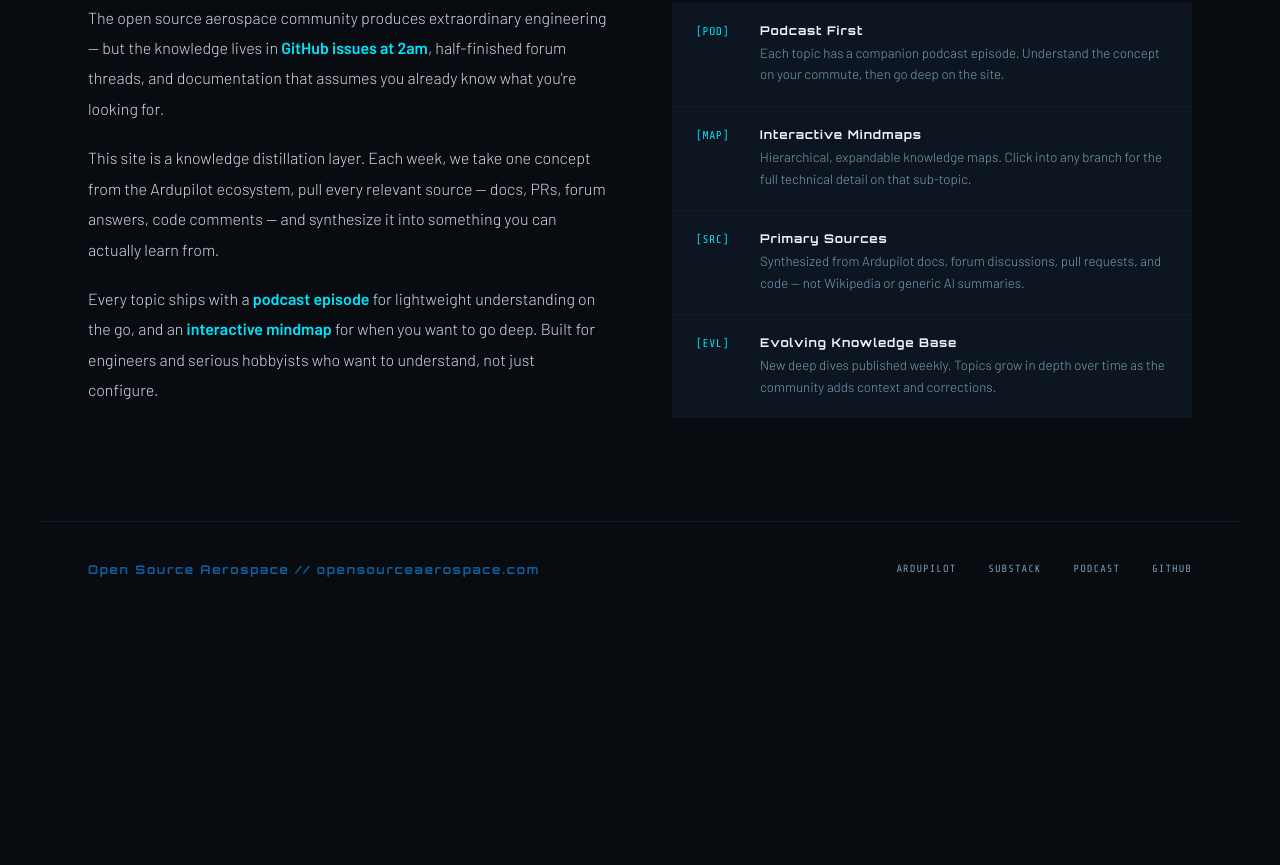
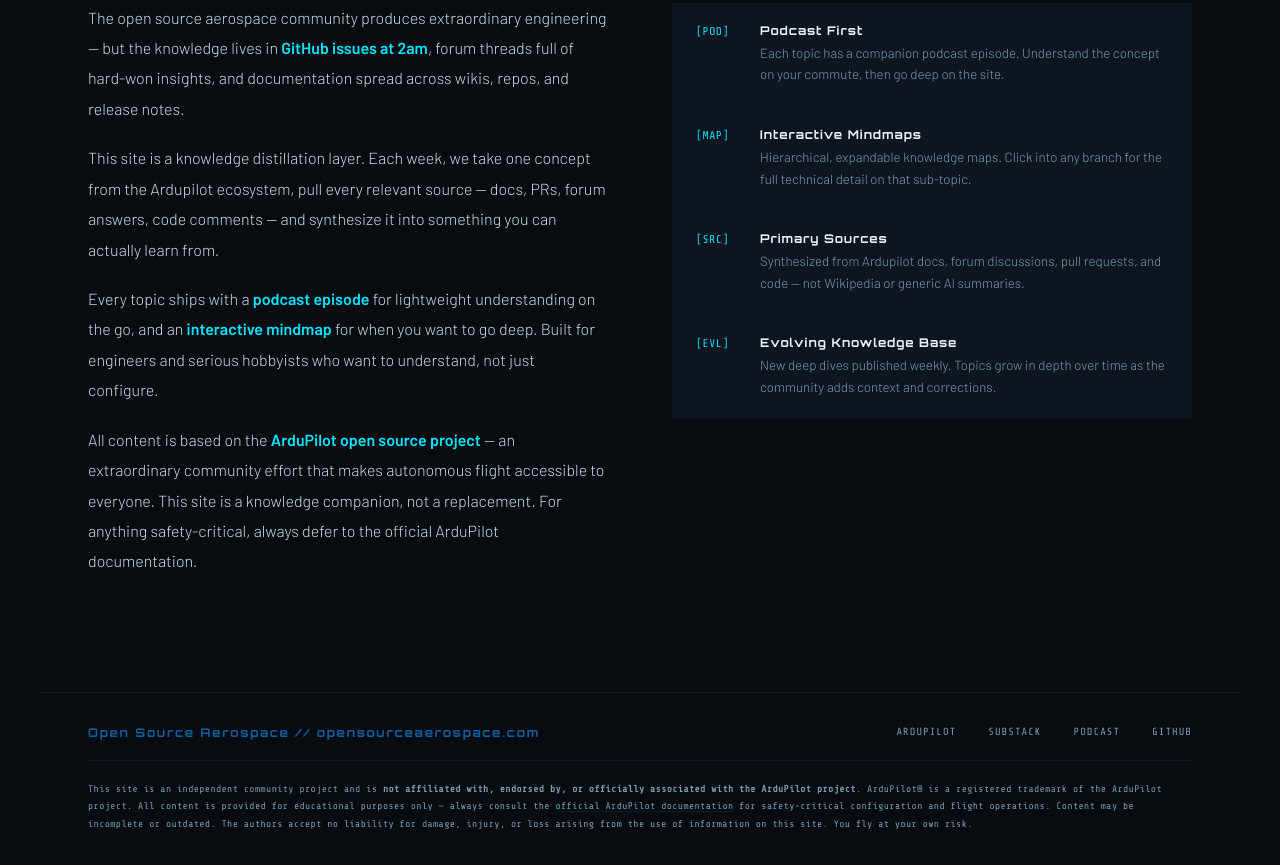
Before and after one commit to opensourceaerospace/opensourceaerospace.github.io, a plain HTML site: page index.html in a window 1280 px wide. Shown: the part 1824-2689 px from the top of the page. Before the commit the page ends 2441 px from the top, so only its background shows below. Drawn offline with nearby package versions, Linux system fonts and the light colour scheme.

Commit message:
Update index.html
fixed wording and added footer

```diff
--- a/index.html
+++ b/index.html
@@ -329,10 +329,15 @@
     footer {
       position: relative; z-index: 1;
       border-top: 1px solid var(--grid-line);
-      padding: 2.5rem 3rem;
+      padding: 2rem 3rem;
       max-width: 1200px; margin: 0 auto;
+    }
+    .footer-top {
       display: flex; justify-content: space-between; align-items: center;
       flex-wrap: wrap; gap: 1rem;
+      margin-bottom: 1.25rem;
+      padding-bottom: 1.25rem;
+      border-bottom: 1px solid var(--grid-line);
     }
     .footer-brand {
       font-family: 'Orbitron', monospace;
@@ -351,6 +356,15 @@
       text-transform: uppercase;
     }
     .footer-links a:hover { color: var(--blue); }
+    .footer-legal {
+      font-family: 'Share Tech Mono', monospace;
+      font-size: 0.6rem;
+      letter-spacing: 0.04em;
+      color: var(--text-dim);
+      line-height: 1.8;
+    }
+    .footer-legal a { color: var(--text-dim); text-decoration: none; border-bottom: 1px solid var(--grid-line); }
+    .footer-legal a:hover { color: var(--blue); }
 
     /* ── ANIMATIONS ── */
     @keyframes fadeUp {
@@ -533,13 +547,16 @@
     <div class="about-grid">
       <div class="about-text">
         <p>
-          The open source aerospace community produces extraordinary engineering — but the knowledge lives in <strong>GitHub issues at 2am</strong>, half-finished forum threads, and documentation that assumes you already know what you're looking for.
+          The open source aerospace community produces extraordinary engineering — but the knowledge lives in <strong>GitHub issues at 2am</strong>, forum threads full of hard-won insights, and documentation spread across wikis, repos, and release notes.
         </p>
         <p>
           This site is a knowledge distillation layer. Each week, we take one concept from the Ardupilot ecosystem, pull every relevant source — docs, PRs, forum answers, code comments — and synthesize it into something you can actually learn from.
         </p>
         <p>
           Every topic ships with a <strong>podcast episode</strong> for lightweight understanding on the go, and an <strong>interactive mindmap</strong> for when you want to go deep. Built for engineers and serious hobbyists who want to understand, not just configure.
+        </p>
+        <p>
+          All content is based on the <strong><a href="https://ardupilot.org" target="_blank" style="color:var(--cyan);text-decoration:none;">ArduPilot open source project</a></strong> — an extraordinary community effort that makes autonomous flight accessible to everyone. This site is a knowledge companion, not a replacement. For anything safety-critical, always defer to the official ArduPilot documentation.
         </p>
       </div>
 
@@ -579,12 +596,17 @@
 
 <!-- FOOTER -->
 <footer>
-  <div class="footer-brand">Open Source Aerospace // opensourceaerospace.com</div>
-  <div class="footer-links">
-    <a href="https://ardupilot.org" target="_blank">Ardupilot</a>
-    <a href="https://substack.com" target="_blank">Substack</a>
-    <a href="https://open.spotify.com" target="_blank">Podcast</a>
-    <a href="https://github.com" target="_blank">GitHub</a>
+  <div class="footer-top">
+    <div class="footer-brand">Open Source Aerospace // opensourceaerospace.com</div>
+    <div class="footer-links">
+      <a href="https://ardupilot.org" target="_blank">ArduPilot</a>
+      <a href="https://substack.com" target="_blank">Substack</a>
+      <a href="https://open.spotify.com" target="_blank">Podcast</a>
+      <a href="https://github.com" target="_blank">GitHub</a>
+    </div>
+  </div>
+  <div class="footer-legal">
+    This site is an independent community project and is <strong>not affiliated with, endorsed by, or officially associated with the ArduPilot project</strong>. ArduPilot® is a registered trademark of the ArduPilot project. All content is provided for educational purposes only — always consult the <a href="https://ardupilot.org/ardupilot/" target="_blank">official ArduPilot documentation</a> for safety-critical configuration and flight operations. Content may be incomplete or outdated. The authors accept no liability for damage, injury, or loss arising from the use of information on this site. You fly at your own risk.
   </div>
 </footer>
 
```
